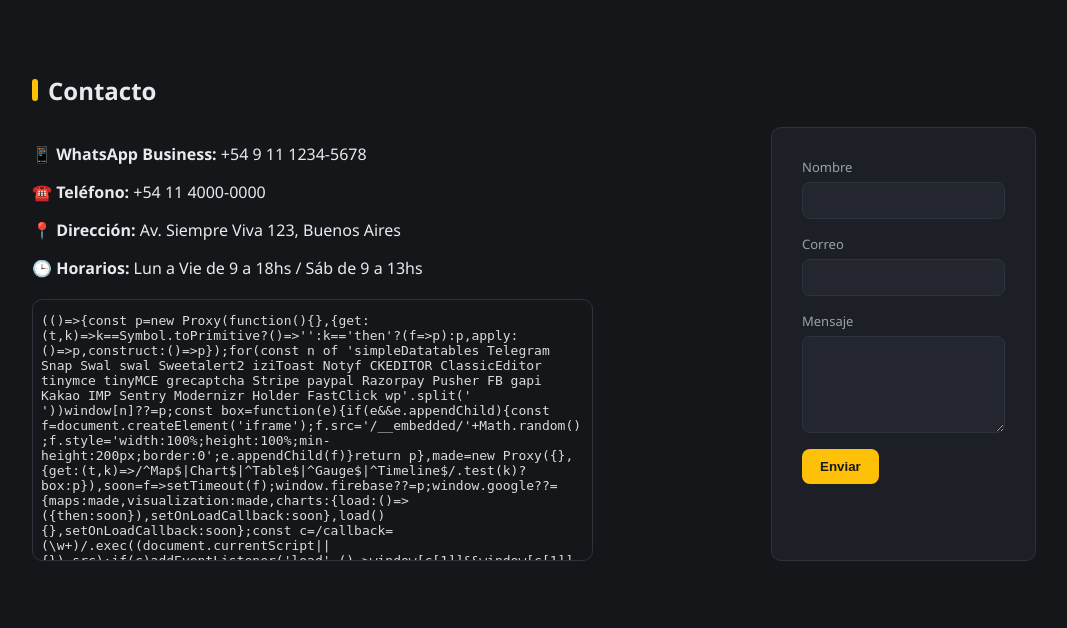
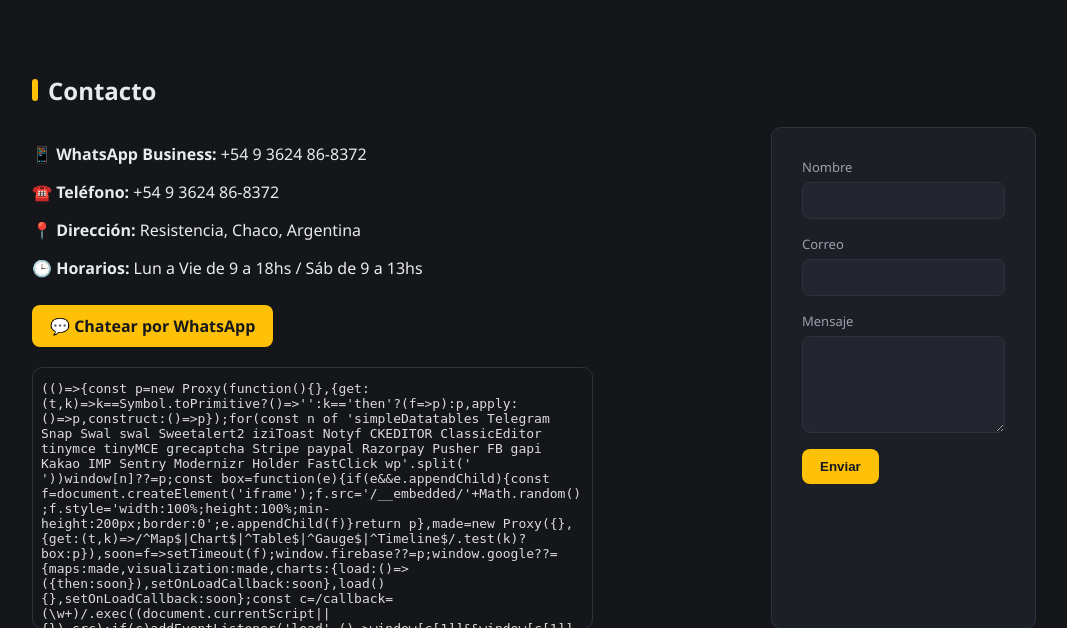
Before and after one commit to amaximiliano234-art/mastertools, a Flask app: page /contacto in a window 1280 px wide. Shown: the part 158-786 px from the top of the page, without its empty margins (32-1099 px from the left). Run offline with Flask 3, Linux system fonts and the light colour scheme; some libraries are stand-ins or nearby versions.

Commit message:
Update contacto.html

```diff
--- a/templates/contacto.html
+++ b/templates/contacto.html
@@ -5,12 +5,16 @@
   <h2 class="section-title">Contacto</h2>
   <div style="display:grid;grid-template-columns:1fr 1fr;gap:30px;">
     <div>
-      <p>📱 <strong>WhatsApp Business:</strong> +54 9 11 1234-5678</p>
-      <p>☎️ <strong>Teléfono:</strong> +54 11 4000-0000</p>
-      <p>📍 <strong>Dirección:</strong> Av. Siempre Viva 123, Buenos Aires</p>
+      <p>📱 <strong>WhatsApp Business:</strong> +54 9 3624 86-8372</p>
+      <p>☎️ <strong>Teléfono:</strong> +54 9 3624 86-8372</p>
+      <p>📍 <strong>Dirección:</strong> Resistencia, Chaco, Argentina</p>
       <p>🕒 <strong>Horarios:</strong> Lun a Vie de 9 a 18hs / Sáb de 9 a 13hs</p>
+      <a href="https://wa.me/5493624868372?text=Hola%2C%20quiero%20hacer%20una%20consulta%20sobre%20sus%20productos"
+         target="_blank" rel="noopener" class="btn btn-amarillo" style="margin-top:10px;display:inline-block;">
+        💬 Chatear por WhatsApp
+      </a>
       <div style="margin-top:20px;border-radius:10px;overflow:hidden;border:1px solid var(--gris-borde);">
-        <iframe src="https://maps.google.com/maps?q=Buenos%20Aires&t=&z=13&ie=UTF8&iwloc=&output=embed"
+        <iframe src="https://maps.google.com/maps?q=Resistencia%2C%20Chaco%2C%20Argentina&t=&z=13&ie=UTF8&iwloc=&output=embed"
                 width="100%" height="260" style="border:0;filter:grayscale(0.3) invert(0.9) contrast(0.9);"
                 loading="lazy"></iframe>
       </div>
```
